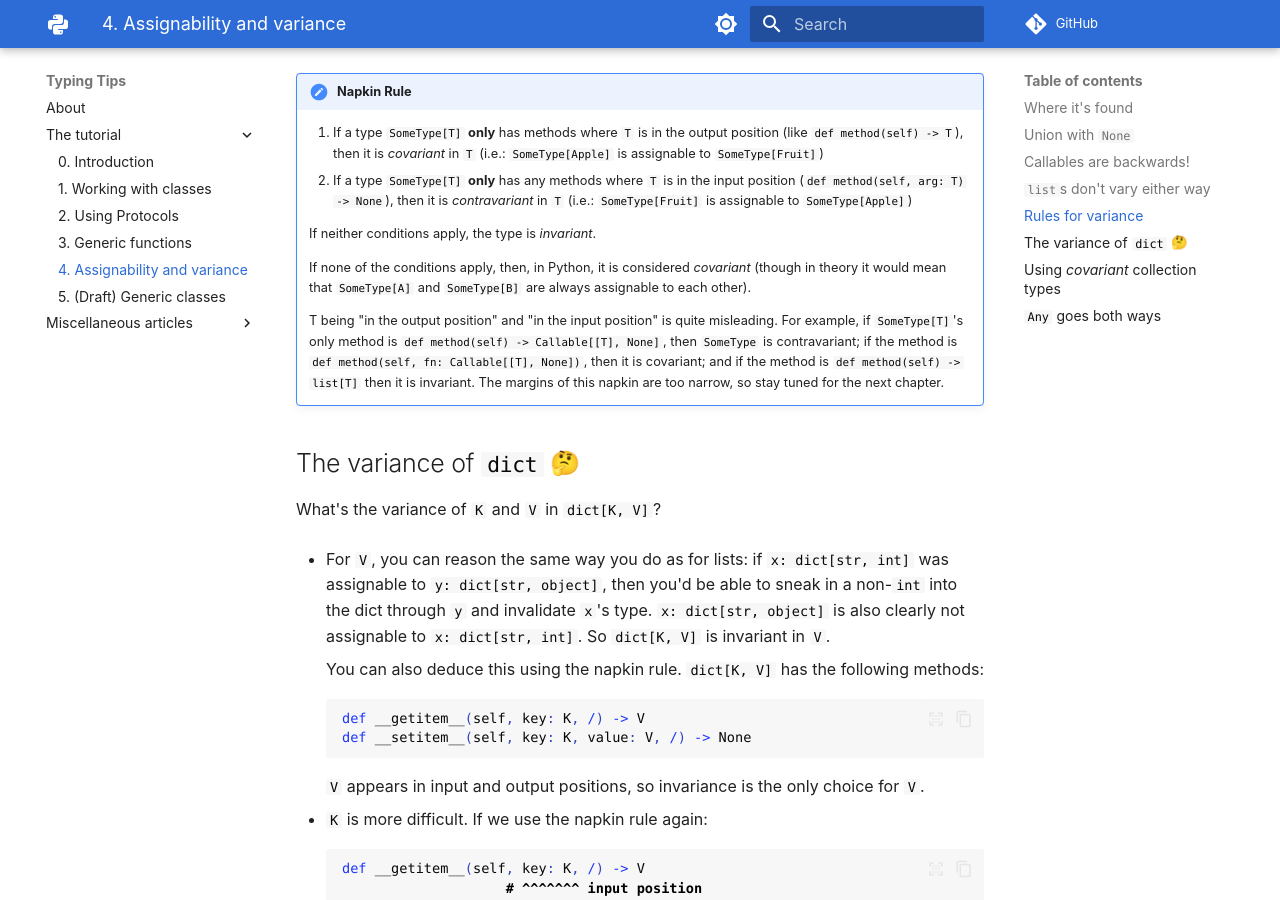
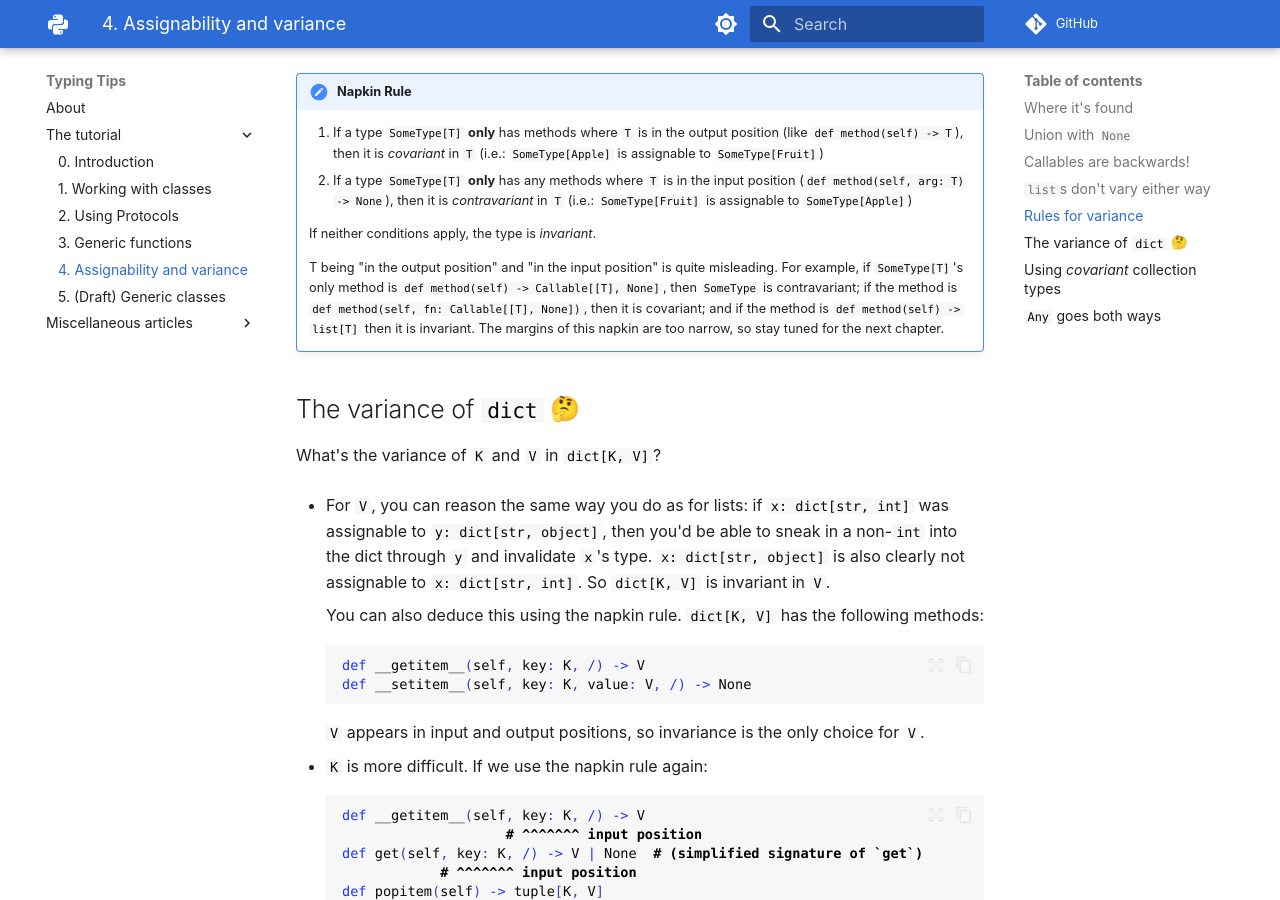
Before and after one commit to decorator-factory/typing-tips, an MkDocs documentation site: the page built from docs/tutorial/4-assignability/index.md, in a window 1280 px wide and 900 px high, scrolled down 10166 px. Built offline with MkDocs 1.6.1 and Material for MkDocs 9.7.7, drawn with Linux system fonts in a browser that asks for light colours; emoji names are drawn with the system emoji font; plug-ins that fetch from the network failed and are left out; comment, search, counter and statistics services are not loaded.

Commit message:
remove note about bivariance

```diff
--- a/docs/tutorial/4-assignability/index.md
+++ b/docs/tutorial/4-assignability/index.md
@@ -512,10 +512,6 @@ But, for a back of the napkin draft of the full truth, consider this rule:
 
     If neither conditions apply, the type is _invariant_.
 
-    If none of the conditions apply, then, in Python, it is considered _covariant_
-    (though in theory it would mean that `SomeType[A]` and `SomeType[B]` are always
-    assignable to each other).
-
     T being "in the output position" and "in the input position" is quite misleading.
     For example, if `SomeType[T]`'s only method is `def method(self) -> Callable[[T], None]`,
     then `SomeType` is contravariant; if the method is `def method(self, fn: Callable[[T], None])`,
```
